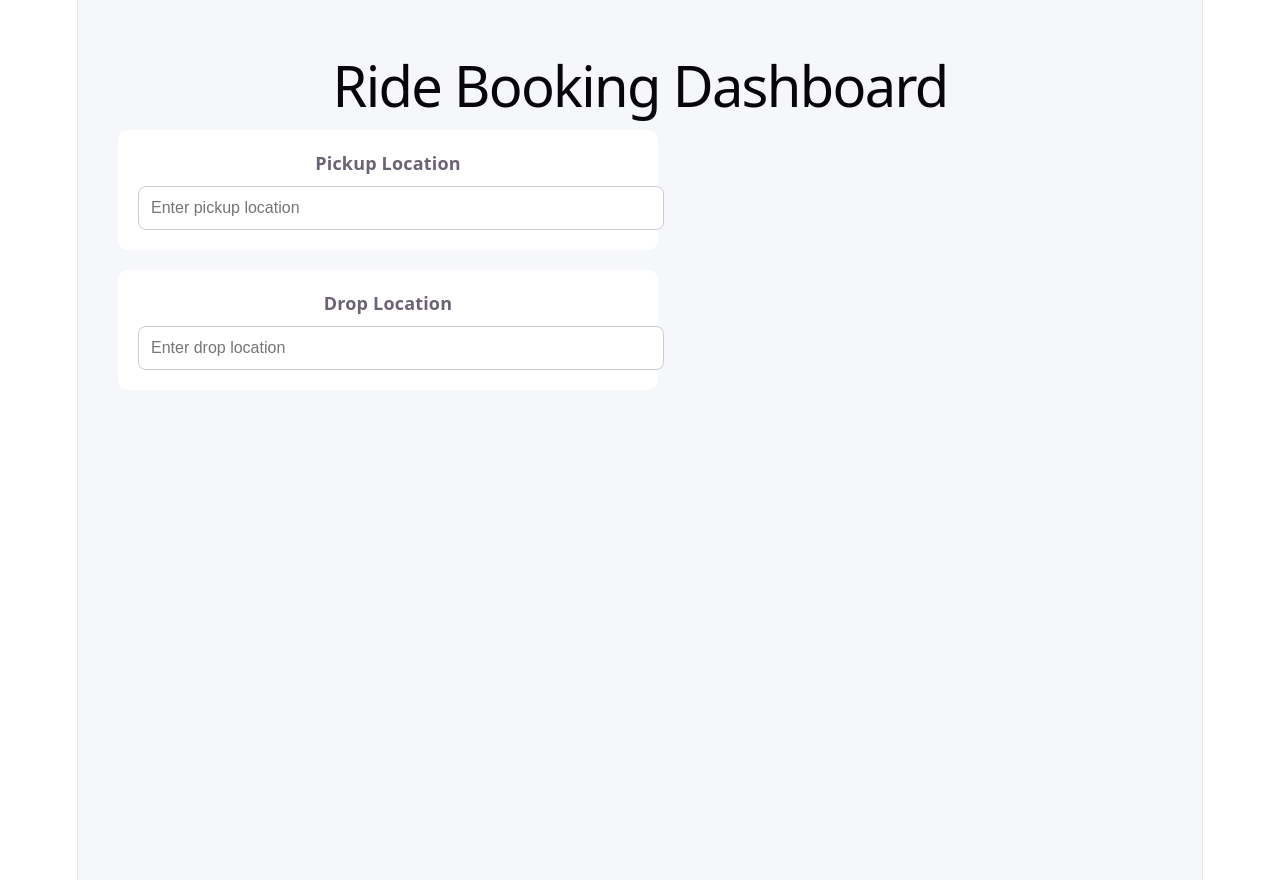
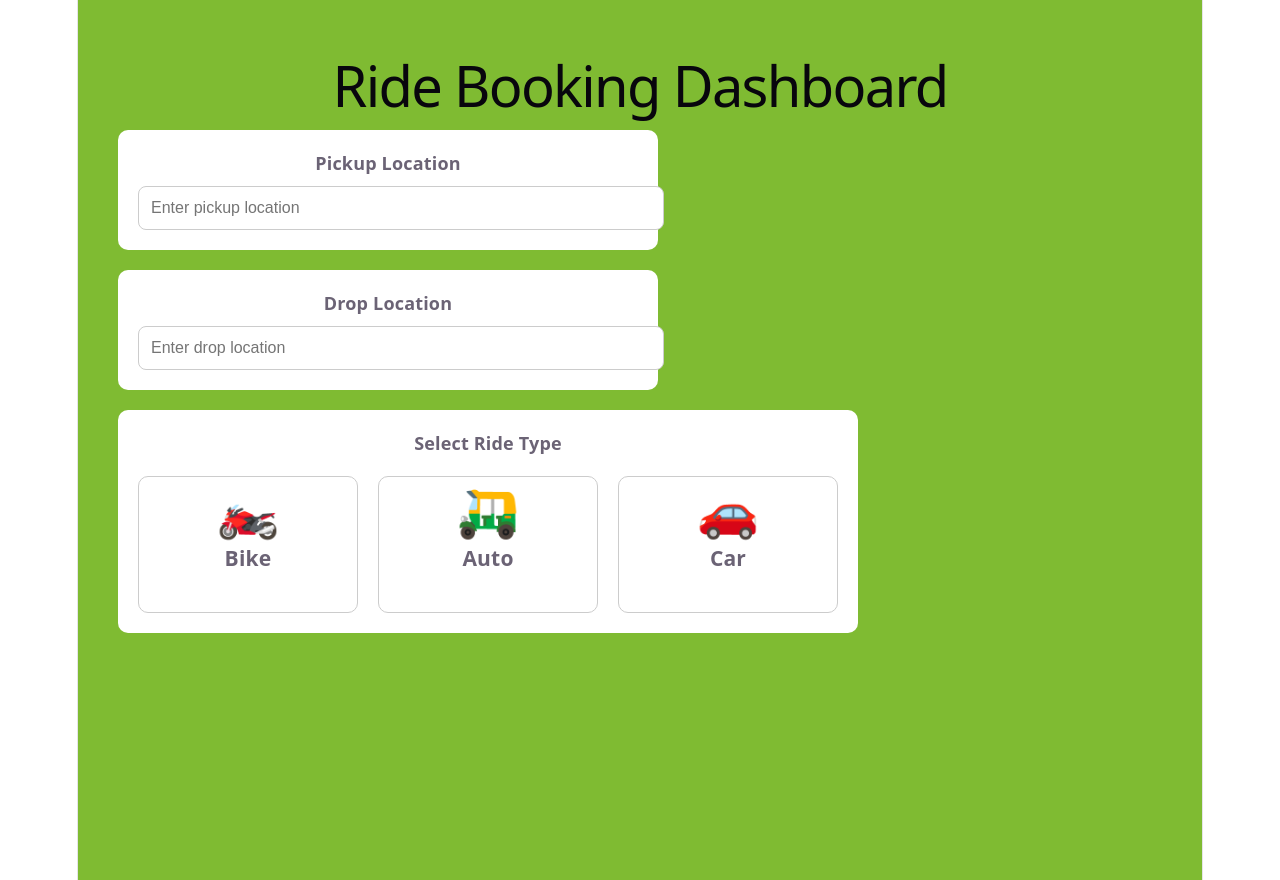
Before and after one commit to Varshithapenupothula13/full-stack-assessment, a React (Vite) app in the folder client/: page /dashboard in a window 1280 px wide. Built offline with nearby package versions, Linux system fonts and the light colour scheme.

Commit message:
add ride type cards

```diff
--- a/client/src/pages/Dashboard.jsx
+++ b/client/src/pages/Dashboard.jsx
@@ -8,13 +8,13 @@ function Dashboard() {
     <div
       style={{
         minHeight: "100vh",
-        background: "#f5f7fb",
+        background: "#7fbb32",
         padding: "40px",
       }}
     >
       <h1>Ride Booking Dashboard</h1>
 
-      {/* Pickup Location */}
+      {/* Pickup */}
       <div
         style={{
           background: "white",
@@ -49,7 +49,7 @@ function Dashboard() {
         />
       </div>
 
-      {/* Drop Location */}
+      {/* Drop */}
       <div
         style={{
           background: "white",
@@ -83,6 +83,76 @@ function Dashboard() {
           }}
         />
       </div>
+
+      {/* Ride Type */}
+      <div
+        style={{
+          background: "white",
+          padding: "20px",
+          borderRadius: "10px",
+          marginTop: "20px",
+          maxWidth: "700px",
+        }}
+      >
+        <label
+          style={{
+            fontWeight: "bold",
+            display: "block",
+            marginBottom: "20px",
+          }}
+        >
+          Select Ride Type
+        </label>
+
+        <div
+          style={{
+            display: "flex",
+            gap: "20px",
+          }}
+        >
+          <div
+            style={{
+              flex: 1,
+              border: "1px solid #ccc",
+              borderRadius: "10px",
+              padding: "20px",
+              textAlign: "center",
+              cursor: "pointer",
+            }}
+          >
+            <div style={{ fontSize: "50px" }}>🏍️</div>
+            <h3>Bike</h3>
+          </div>
+
+          <div
+            style={{
+              flex: 1,
+              border: "1px solid #ccc",
+              borderRadius: "10px",
+              padding: "20px",
+              textAlign: "center",
+              cursor: "pointer",
+            }}
+          >
+            <div style={{ fontSize: "50px" }}>🛺</div>
+            <h3>Auto</h3>
+          </div>
+
+          <div
+            style={{
+              flex: 1,
+              border: "1px solid #ccc",
+              borderRadius: "10px",
+              padding: "20px",
+              textAlign: "center",
+              cursor: "pointer",
+            }}
+          >
+            <div style={{ fontSize: "50px" }}>🚗</div>
+            <h3>Car</h3>
+          </div>
+        </div>
+      </div>
     </div>
   );
 }
```
